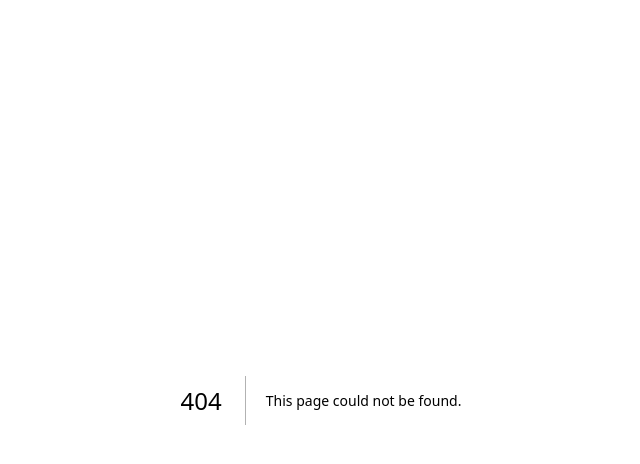
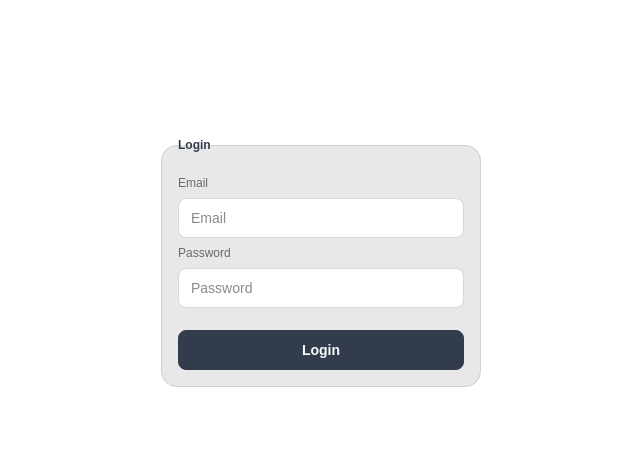
Before and after one commit to Katleho-hub/sebenza-tech-assessment, a Next.js app: page /login in a window 1280 px wide. Before the commit this address had no page. Shown: the top 464 px of the page, without its empty margins (319-959 px from the left). Built offline with nearby package versions, Linux system fonts and the light colour scheme.

Commit message:
feature: add login page. Add: login form. Update: proxy/middle config

```diff
--- /dev/null
+++ b/src/app/(auth)/login/components/login-form.tsx
@@ -0,0 +1,123 @@
+"use client";
+
+import { LoginSchema } from "@/lib/schema/auth";
+import { type SubmitEvent, useEffect, useRef, useState } from "react";
+
+import { formatZodError } from "@/utils/format-zod-error";
+import { useRouter } from "next/navigation";
+
+export function LoginForm() {
+  const router = useRouter();
+  const abortControllerRef = useRef<AbortController | null>(null);
+  const [submitError, setSubmitError] = useState<string | null>(null);
+  const [isLoading, setIsLoading] = useState(false);
+
+  useEffect(() => {
+    return () => {
+      if (abortControllerRef.current) {
+        abortControllerRef.current.abort();
+      }
+    };
+  }, []);
+
+  async function handleSubmit(e: SubmitEvent<HTMLFormElement>) {
+    e.preventDefault();
+    setIsLoading(true);
+
+    const form = e.currentTarget;
+    const formData = new FormData(form);
+
+    const result = LoginSchema.safeParse({
+      email: formData.get("email") as string,
+      password: formData.get("password") as string,
+    });
+
+    if (!result.success) {
+      console.error("Zod Validation failed:", formatZodError(result.error));
+      setIsLoading(false);
+      return;
+    }
+
+    try {
+      const controller = new AbortController();
+      abortControllerRef.current = controller;
+
+      const response = await fetch("/api/auth/login", {
+        signal: controller.signal,
+        method: "POST",
+        headers: {
+          "Content-Type": "application/json",
+        },
+        body: JSON.stringify(result.data),
+      });
+
+      const data = await response.json();
+
+      if (!response.ok) {
+        setSubmitError(
+          data?.message || "Something went wrong, please try again.",
+        );
+        return;
+      }
+
+      router.refresh();
+      router.replace("/");
+    } catch (error: unknown) {
+      // Maybe handle abort
+      setSubmitError(
+        error instanceof Error
+          ? error.message
+          : "An unexpected error occurred.",
+      );
+    } finally {
+      setIsLoading(false);
+    }
+  }
+
+  return (
+    <form onSubmit={handleSubmit} noValidate>
+      <fieldset className="fieldset bg-base-200 border-base-300 rounded-box w-xs border p-4">
+        <legend className="fieldset-legend">Login</legend>
+
+        <label htmlFor="email" className="label">
+          Email
+        </label>
+        <input
+          id="email"
+          type="email"
+          name="email"
+          className="input validator"
+          placeholder="Email"
+          required
+        />
+        <p className="validator-hint hidden">Must be a valid email address</p>
+
+        <label htmlFor="password" className="label">
+          Password
+        </label>
+        <input
+          id="password"
+          type="password"
+          name="password"
+          className="input validator"
+          placeholder="Password"
+          minLength={6}
+          required
+        />
+        <p className="validator-hint hidden">
+          Must be at least 6 characters long
+        </p>
+
+        <button
+          type="submit"
+          disabled={isLoading}
+          className="btn btn-neutral mt-4"
+        >
+          {isLoading && <span className="loading loading-spinner" />}
+          Login
+        </button>
+      </fieldset>
+      {submitError && <p className="text-error">{submitError}</p>}
+    </form>
+  );
+}
--- /dev/null
+++ b/src/app/(auth)/login/page.tsx
@@ -0,0 +1,5 @@
+import { LoginForm } from "@/app/(auth)/login/components/login-form";
+
+export default function Page() {
+  return <LoginForm />;
+}
--- a/src/app/constants/routes.ts
+++ b/src/app/constants/routes.ts
@@ -2,4 +2,7 @@ import type { Route } from "next";
 
 export const protectedRoutes = ["/"] as const satisfies readonly Route[];
 
-export const authRoutes = ["/register"] as const satisfies readonly Route[];
+export const authRoutes = [
+  "/login",
+  "/register",
+] as const satisfies readonly Route[];
--- a/src/proxy.ts
+++ b/src/proxy.ts
@@ -12,7 +12,7 @@ export async function proxy(request: NextRequest) {
   const isAuthRoute = (authRoutes as readonly string[]).includes(path);
 
   if (isProtectedRoute && !session?.userId) {
-    return NextResponse.redirect(new URL("/register", request.nextUrl));
+    return NextResponse.redirect(new URL("/login", request.nextUrl));
   }
 
   if (isAuthRoute && session?.userId && path !== "/") {
```
